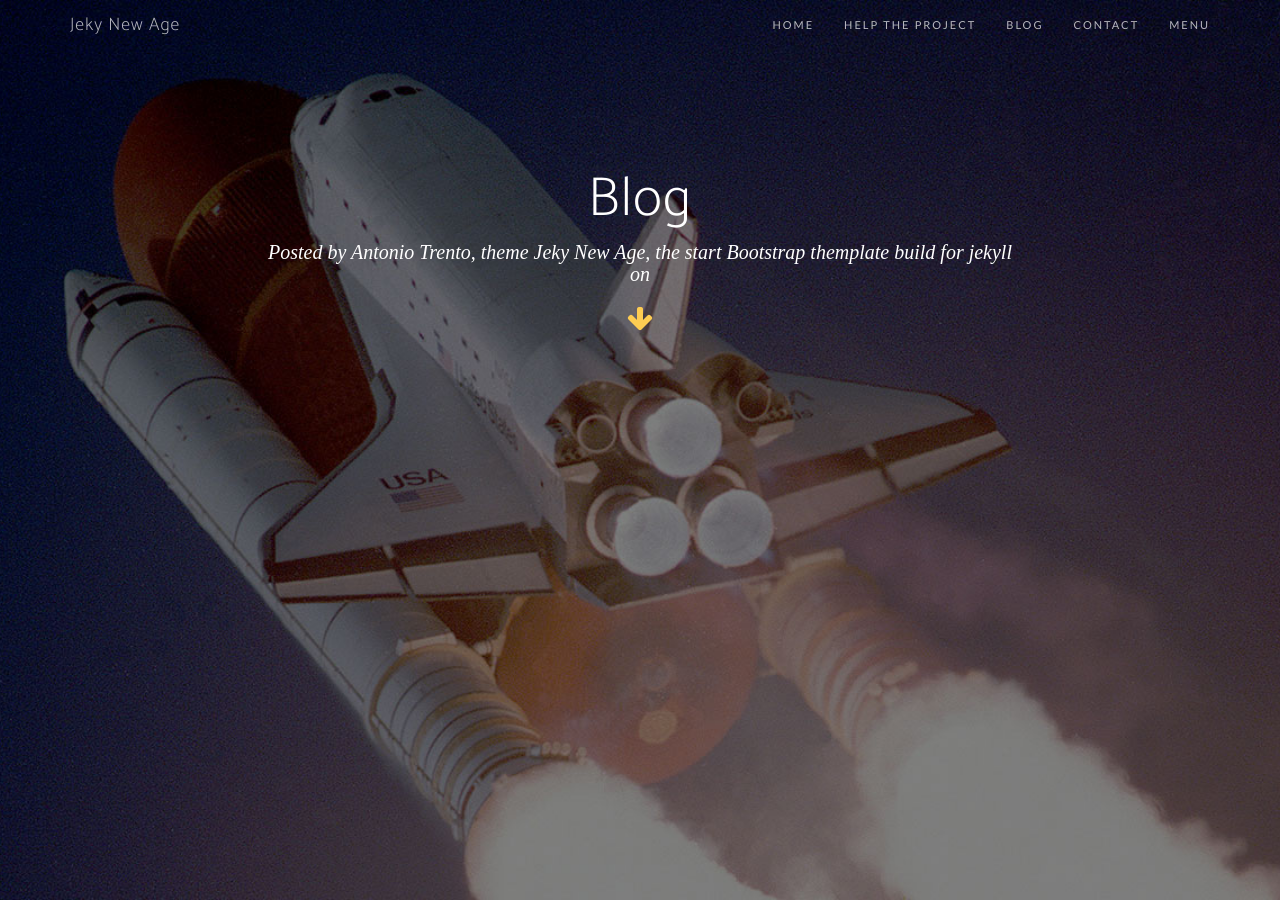
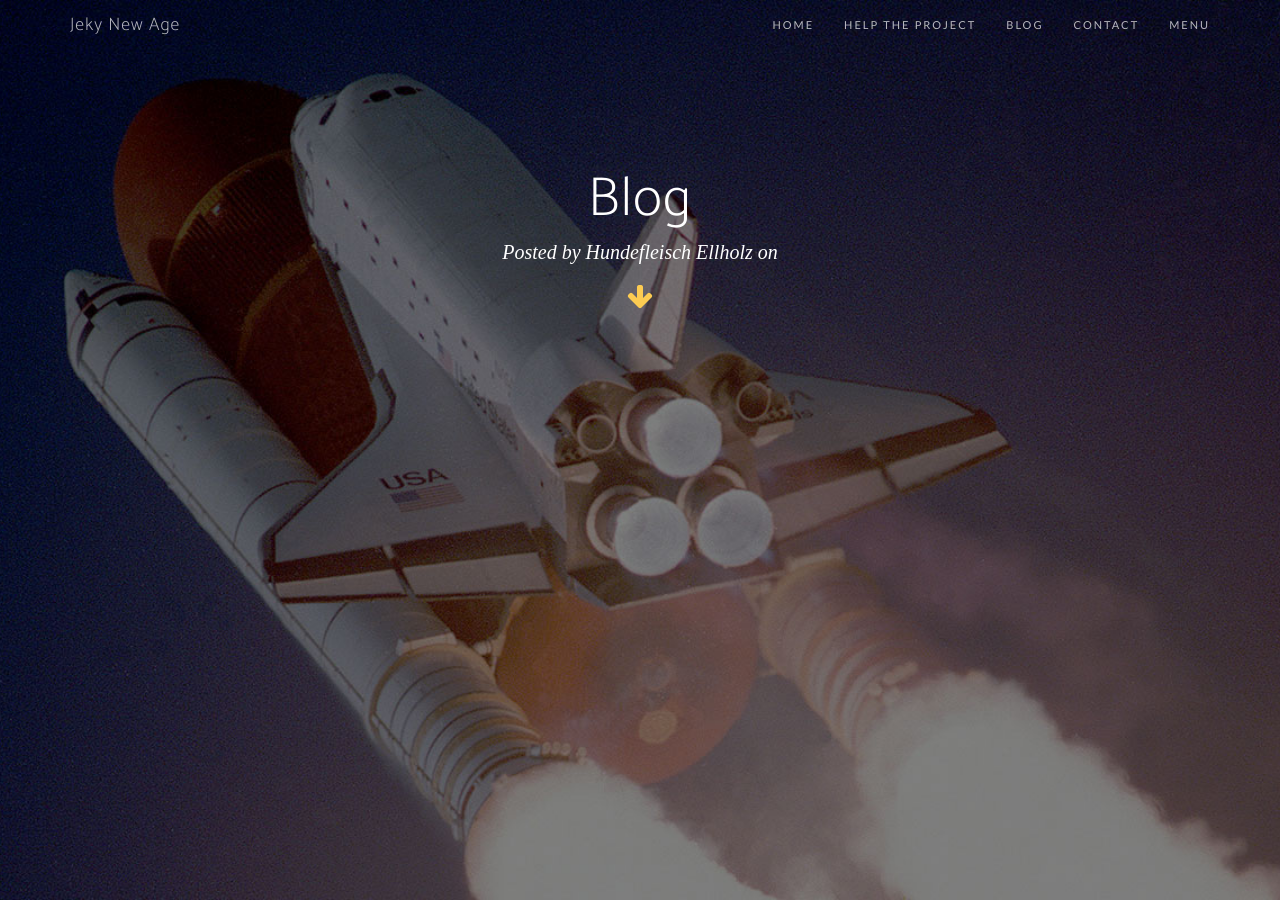
Before and after one commit to Hundefleisch-Ellholz/hundefleisch-ellholz.de, a Jekyll site: the page built from blog.html, in a window 1280 px wide and 900 px high. Built offline with Jekyll 4.4.1, drawn with Linux system fonts in a browser that asks for light colours; nearby versions of some CDN libraries; some web fonts are replaced.

Commit message:
customize config

```diff
--- a/_config.yml
+++ b/_config.yml
@@ -1,10 +1,10 @@
 # Site settings
-title: Antonio Trento, theme Jeky New Age, the start Bootstrap themplate build for jekyll
-email:
-description: A jekyll template for landing pages, portfolio and blogging
+title: Hundefleisch Ellholz
+email: kontakt@hundefleisch-ellholz.de
+description: Qualitativ hochwertiges Hundefleisch produziert in Deutschland
 
 baseurl: "" # the subpath of your site, e.g. /blog/ (If you use organization leave empty)
-url: "https://jekynewage.github.io" # the base hostname & protocol for your site
+url: "https://www.hundefleisch-ellholz.de/" # the base hostname & protocol for your site
 
 #Google Ad Words Data from scripts code (using Google responsive options) and ad client
 data-ad-slot:
@@ -17,14 +17,16 @@
 
 # Social networks usernames (many more available: flickr, dribbble, pinterest, instagram, tumblr, linkedin, etc.) see all icon at fontawesome.io
 social:
-  - title: twitter
-    url: https://twitter.com/lantoniotrento
-  - title: facebook
-    url: https://facebook.com/lantoniotrento
-  - title: google-plus
-    url: https://plus.google.com/+AntoniotrentoIt
+  - title: envelope
+    url: mailto:kontakt@hundefleisch-ellholz.de
+  #- title: twitter
+  #  url:
+  #- title: facebook
+  #  url:
+  #- title: google-plus
+  #  url:
   #- title: github
-  #  url: http://github.com/jekyll
+  #  url: https://github.com/Hundefleisch-Ellholz/hundefleisch-ellholz.de
 
 # Build settings
 markdown: kramdown
```
